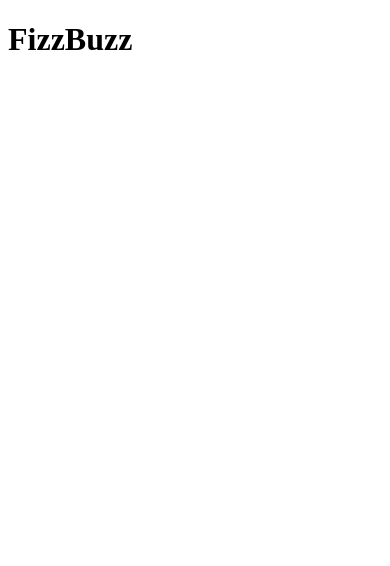
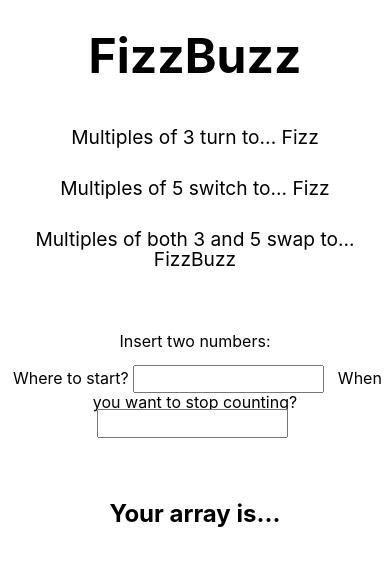
Before and after one commit to juan-gsan/202304-W2.5CH3-Juan-Garcia, a website: page index.html in a window 390 px wide. Drawn offline with Linux system fonts and the light colour scheme.

Commit message:
Add general styles

```diff
--- a/index.html
+++ b/index.html
@@ -7,21 +7,40 @@
   <meta name="viewport" content="width=device-width, initial-scale=1.0">
   <link rel="shortcut icon" href="./images/honey-gb31bc725d_640.png" type="image/x-icon">
   <link rel="stylesheet" href="styles.css">
-
   <title>FizzBuzz</title>
 </head>
 
 <body>
-  <header>
-    <h1>FizzBuzz</h1>
+  <header class="header">
+    <h1 class="header__title">FizzBuzz</h1>
+    <ul>
+      <li>
+        <p class="header__text">Multiples of 3 turn to... Fizz</p>
+      </li>
+      <li>
+        <p class="header__text">Multiples of 5 switch to... Fizz</p>
+      </li>
+      <li>
+        <p class="header__text header__text--bottom">Multiples of both 3 and 5 swap to... FizzBuzz</p>
+      </li>
+    </ul>
   </header>
-  <main>
-    <section>
-
+  <main class="main">
+    <section class="main__section">
+      <form action="">
+        <h2 class="main__text">Insert two numbers: </h2>
+        <label class="main__input main__input--label" for="start">Where to start?
+          <input class="main__input" type="text" name="start" id="start">
+        </label>
+        <label class="main__input main__input--label" for="end">When you want to stop counting?
+          <input class="main__input" type="text" name="end" id="end">
+        </label>
+      </form>
     </section>
-    <section></section>
+    <section class="main__section">
+      <h2 class="main__text main__text--large">Your array is...</h2>
+    </section>
   </main>
-  <footer></footer>
 </body>
 
 </html>
--- a/package.json
+++ b/package.json
@@ -7,6 +7,7 @@
   "scripts": {
     "build": "tsc --watch",
     "test": "jest --watchAll --coverage",
+    "sass": "sass ./sass/styles.scss:styles.css -w",
     "test:prod": "jest --watchAll --coverage --watchAll=false",
     "prepare": "husky install"
   },
@@ -28,6 +29,7 @@
     "husky": "^8.0.0",
     "jest": "^29.5.0",
     "jest-ts-webcompat-resolver": "^1.0.0",
+    "sass": "^1.62.1",
     "ts-jest": "^29.1.0",
     "typescript": "^5.0.4"
   },
--- /dev/null
+++ b/sass/_global.scss
@@ -0,0 +1,10 @@
+* {
+  box-sizing: border-box;
+}
+
+html,
+body {
+  font-family: -apple-system, BlinkMacSystemFont, "Segoe UI", Roboto, Helvetica,
+    Arial, sans-serif, "Apple Color Emoji", "Segoe UI Emoji", "Segoe UI Symbol";
+  min-width: 320px;
+}
--- /dev/null
+++ b/sass/_reset.scss
@@ -0,0 +1,129 @@
+/* http://meyerweb.com/eric/tools/css/reset/
+   v2.0 | 20110126
+   License: none (public domain)
+*/
+
+html,
+body,
+div,
+span,
+applet,
+object,
+iframe,
+h1,
+h2,
+h3,
+h4,
+h5,
+h6,
+p,
+blockquote,
+pre,
+a,
+abbr,
+acronym,
+address,
+big,
+cite,
+code,
+del,
+dfn,
+em,
+img,
+ins,
+kbd,
+q,
+s,
+samp,
+small,
+strike,
+strong,
+sub,
+sup,
+tt,
+var,
+b,
+u,
+i,
+center,
+dl,
+dt,
+dd,
+ol,
+ul,
+li,
+fieldset,
+form,
+label,
+legend,
+table,
+caption,
+tbody,
+tfoot,
+thead,
+tr,
+th,
+td,
+article,
+aside,
+canvas,
+details,
+embed,
+figure,
+figcaption,
+footer,
+header,
+hgroup,
+menu,
+nav,
+output,
+ruby,
+section,
+summary,
+time,
+mark,
+audio,
+video {
+  margin: 0;
+  padding: 0;
+  border: 0;
+  font-size: 100%;
+  font: inherit;
+  vertical-align: baseline;
+}
+/* HTML5 display-role reset for older browsers */
+article,
+aside,
+details,
+figcaption,
+figure,
+footer,
+header,
+hgroup,
+menu,
+nav,
+section {
+  display: block;
+}
+body {
+  line-height: 1;
+}
+ol,
+ul {
+  list-style: none;
+}
+blockquote,
+q {
+  quotes: none;
+}
+blockquote:before,
+blockquote:after,
+q:before,
+q:after {
+  content: "";
+  content: none;
+}
+table {
+  border-collapse: collapse;
+  border-spacing: 0;
+}
--- /dev/null
+++ b/sass/_responsive.scss
@@ -0,0 +1,24 @@
+$breakpoint_mobile: 320px;
+$breakpoint_tablet: 768px;
+$breakpoint_tablet_portrait: 992px;
+$breakpoint_desktop: 1200px;
+$breakpoint_desktop_xxl: 1440px;
+
+// SCSS Mixins
+@mixin mobile {
+  @media only screen and (min-width: #{$breakpoint_mobile}) {
+    @content;
+  }
+}
+
+@mixin tablet {
+  @media only screen and (min-width: #{$breakpoint_tablet}) {
+    @content;
+  }
+}
+
+@mixin desktop {
+  @media only screen and (min-width: #{$breakpoint_desktop}) {
+    @content;
+  }
+}
--- /dev/null
+++ b/sass/styles.scss
@@ -0,0 +1,48 @@
+@use "./reset";
+@use "./global";
+@import "./responsive";
+
+.header {
+  text-align: center;
+}
+
+.header__title {
+  font-size: 3rem;
+  font-weight: bold;
+  margin: 2rem;
+}
+
+.header__text {
+  padding: 1rem;
+  font-size: 1.2rem;
+}
+
+.header__text--bottom {
+  margin-bottom: 2rem;
+}
+
+.main {
+  text-align: center;
+}
+
+.main__section {
+  margin-bottom: 3rem;
+}
+
+.main__text {
+  font-size: 1rem;
+  padding: 1rem;
+}
+
+.main__input {
+  padding: 0.3rem;
+}
+
+.main__input--label {
+  font-size: 1rem;
+}
+
+.main__text--large {
+  font-size: 1.5rem;
+  font-weight: bold;
+}
```
Also changed, not shown: styles.css (added), 2 other files.
